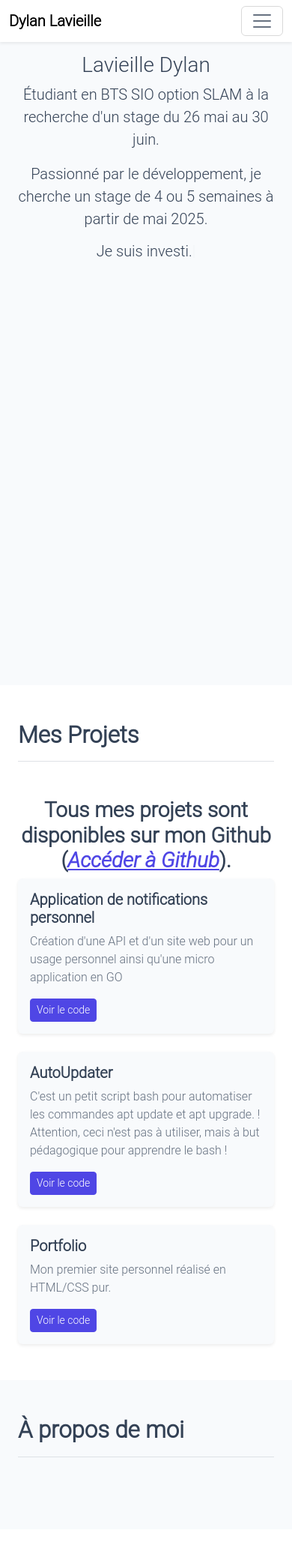
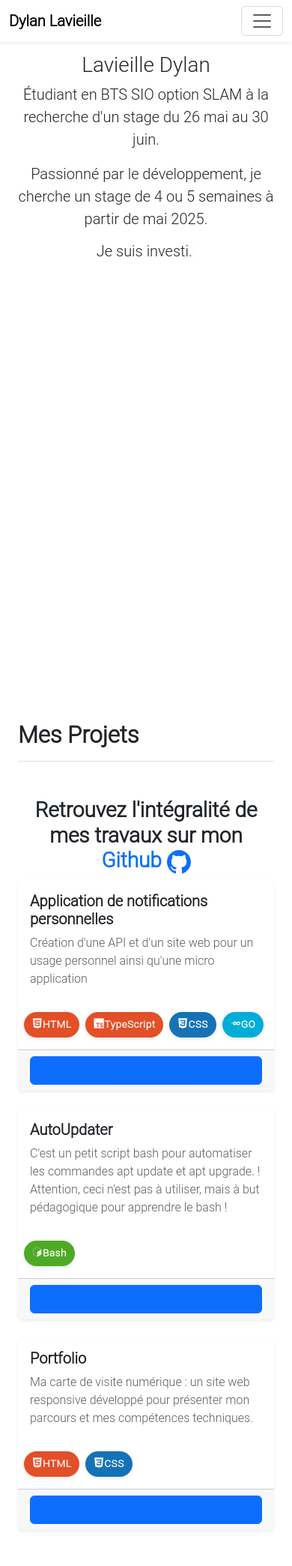
Before and after one commit to lvlDylan/portfolio, a PHP site: page / in a window 390 px wide. Shown: the whole page at 75% size. Before the commit the page ends 1944 px from the top, so only its background shows below. Run offline with PHP 8.4, Linux system fonts and the light colour scheme; some web fonts are replaced.

Commit message:
Refactor whole projects section Adding profile picture in smartphone mode Splitting scss files

```diff
--- a/index.html
+++ b/index.html
@@ -3,7 +3,7 @@ Created by Lavieille Dylan
 -->
 
 <!DOCTYPE html>
-<html lang="en">
+<html lang="fr">
 <head>
     <meta charset="UTF-8">
     <meta name="viewport" content="width=device-width, initial-scale=1.0"/>
@@ -16,7 +16,7 @@ Created by Lavieille Dylan
     <meta property="og:description" content="Portfolio de Dylan Lavieille"/>
     <meta property="og:type" content="website"/>
     <meta property="og:url" content="https://dylanlv.deb"/>
-    <meta property="og:image" content="#"/>
+    <meta property="og:image" content="assets/images/dylan.jpg"/>
     <meta property="og:site_name" content="Portfolio de Dylan Lavieille"/>
     <meta property="og:locale" content="fr_FR"/>
 
@@ -30,6 +30,7 @@ Created by Lavieille Dylan
     <script src="assets/scripts/scroller.js" defer></script>
 
     <link rel="stylesheet" href="https://cdn.jsdelivr.net/npm/bootstrap-icons@1.13.1/font/bootstrap-icons.min.css">
+    <link rel="stylesheet" type='text/css' href="https://cdn.jsdelivr.net/gh/devicons/devicon@latest/devicon.min.css"/>
 
     <link rel="preconnect" href="https://fonts.googleapis.com">
     <link rel="preconnect" href="https://fonts.gstatic.com" crossorigin>
@@ -52,6 +53,9 @@ Created by Lavieille Dylan
     <div class="offcanvas-header">
         <h5 class="offcanvas-title" id="mobileMenuLabel">Menu</h5>
         <button type="button" class="btn-close" data-bs-dismiss="offcanvas" aria-label="Close"></button>
+    </div>
+    <div class="ratio ratio-1x1 rounded-circle bg-primary-subtle mx-auto mb-3" id="avatar_container_mobile">
+        <img src="./assets/images/dylan.jpg" alt="Lavieille Dylan" class="rounded-circle"/>
     </div>
     <div class="offcanvas-body d-flex flex-column">
 
@@ -110,7 +114,7 @@ Created by Lavieille Dylan
 </div>
 
 <div class="sidebar d-none d-lg-flex flex-column p-4 text-center">
-    <div class="ratio ratio-1x1 rounded-circle bg-primary-subtle mx-auto mb-3" style="width: 100px;">
+    <div class="ratio ratio-1x1 rounded-circle bg-primary-subtle mx-auto mb-3" id="avatar_container">
         <img src="./assets/images/dylan.jpg" alt="Lavieille Dylan" class="rounded-circle"/>
     </div>
     <h4 class="fw-bold">Dylan Lavieille</h4>
@@ -152,18 +156,21 @@ Created by Lavieille Dylan
     <div class="mt-4 pt-3 border-top">
         <a href="https://github.com/lvlDylan" target="_blank">
             <svg xmlns="http://www.w3.org/2000/svg" width="25" height="25" fill="currentColor" class="bi bi-github"
+                 aria-label="Accéder à mon Github"
                  viewBox="0 0 16 16">
                 <path d="M8 0C3.58 0 0 3.58 0 8c0 3.54 2.29 6.53 5.47 7.59.4.07.55-.17.55-.38 0-.19-.01-.82-.01-1.49-2.01.37-2.53-.49-2.69-.94-.09-.23-.48-.94-.82-1.13-.28-.15-.68-.52-.01-.53.63-.01 1.08.58 1.23.82.72 1.21 1.87.87 2.33.66.07-.52.28-.87.51-1.07-1.78-.2-3.64-.89-3.64-3.95 0-.87.31-1.59.82-2.15-.08-.2-.36-1.02.08-2.12 0 0 .67-.21 2.2.82.64-.18 1.32-.27 2-.27s1.36.09 2 .27c1.53-1.04 2.2-.82 2.2-.82.44 1.1.16 1.92.08 2.12.51.56.82 1.27.82 2.15 0 3.07-1.87 3.75-3.65 3.95.29.25.54.73.54 1.48 0 1.07-.01 1.93-.01 2.2 0 .21.15.46.55.38A8.01 8.01 0 0 0 16 8c0-4.42-3.58-8-8-8"/>
             </svg>
         </a>
         <a href="https://www.linkedin.com/in/dylan-lavieille-0674003a0/" target="_blank">
             <svg xmlns="http://www.w3.org/2000/svg" width="25" height="25" fill="currentColor" class="bi bi-linkedin"
+                 aria-label="Accéder à mon linkedin"
                  viewBox="0 0 16 16">
                 <path d="M0 1.146C0 .513.526 0 1.175 0h13.65C15.474 0 16 .513 16 1.146v13.708c0 .633-.526 1.146-1.175 1.146H1.175C.526 16 0 15.487 0 14.854zm4.943 12.248V6.169H2.542v7.225zm-1.2-8.212c.837 0 1.358-.554 1.358-1.248-.015-.709-.52-1.248-1.342-1.248S2.4 3.226 2.4 3.934c0 .694.521 1.248 1.327 1.248zm4.908 8.212V9.359c0-.216.016-.432.08-.586.173-.431.568-.878 1.232-.878.869 0 1.216.662 1.216 1.634v3.865h2.401V9.25c0-2.22-1.184-3.252-2.764-3.252-1.274 0-1.845.7-2.165 1.193v.025h-.016l.016-.025V6.169h-2.4c.03.678 0 7.225 0 7.225z"/>
             </svg>
         </a>
         <button class="btn btn-sm btn-outline-secondary w-100 mt-1" id="theme-toggle">
             <svg xmlns="http://www.w3.org/2000/svg" width="16" height="16" fill="currentColor" class="bi bi-moon-stars"
+                 aria-label="Changer le thème"
                  viewBox="0 0 16 16">
                 <path d="M6 .278a.77.77 0 0 1 .08.858 7.2 7.2 0 0 0-.878 3.46c0 4.021 3.278 7.277 7.318 7.277q.792-.001 1.533-.16a.79.79 0 0 1 .81.316.73.73 0 0 1-.031.893A8.35 8.35 0 0 1 8.344 16C3.734 16 0 12.286 0 7.71 0 4.266 2.114 1.312 5.124.06A.75.75 0 0 1 6 .278M4.858 1.311A7.27 7.27 0 0 0 1.025 7.71c0 4.02 3.279 7.276 7.319 7.276a7.32 7.32 0 0 0 5.205-2.162q-.506.063-1.029.063c-4.61 0-8.343-3.714-8.343-8.29 0-1.167.242-2.278.681-3.286"/>
                 <path d="M10.794 3.148a.217.217 0 0 1 .412 0l.387 1.162c.173.518.579.924 1.097 1.097l1.162.387a.217.217 0 0 1 0 .412l-1.162.387a1.73 1.73 0 0 0-1.097 1.097l-.387 1.162a.217.217 0 0 1-.412 0l-.387-1.162A1.73 1.73 0 0 0 9.31 6.593l-1.162-.387a.217.217 0 0 1 0-.412l1.162-.387a1.73 1.73 0 0 0 1.097-1.097zM13.863.099a.145.145 0 0 1 .274 0l.258.774c.115.346.386.617.732.732l.774.258a.145.145 0 0 1 0 .274l-.774.258a1.16 1.16 0 0 0-.732.732l-.258.774a.145.145 0 0 1-.274 0l-.258-.774a1.16 1.16 0 0 0-.732-.732l-.774-.258a.145.145 0 0 1 0-.274l.774-.258c.346-.115.617-.386.732-.732z"/>
@@ -182,47 +189,108 @@ Created by Lavieille Dylan
         <h3 class="lead">Je suis <span id="typing-text"></span></h3>
     </section>
 
-
-    <section id="projets" class="container-fluid py-5 ps-lg-5 secondary-bg">
+    <section id="projets" class="container-fluid py-5 secondary-bg">
         <div class="container">
             <h2 class="mb-5 fw-bold display-5 border-bottom pb-3">Mes Projets</h2>
-            <h3 class="fw-semibold display-6 text-center">Tous mes projets sont disponibles sur mon Github (<a
-                    href="https://github.com/lvlDylan" target="_blank" class="fst-italic">Accéder à Github</a>).</h3>
+            <h3 class="fw-semibold display-6 text-center">Retrouvez l'intégralité de mes travaux sur mon
+                <a href="https://github.com/lvlDylan" target="_blank" class="text-decoration-none"
+                   rel="noopener noreferrer">
+                    Github
+                    <svg xmlns="http://www.w3.org/2000/svg" width="32" height="32" fill="currentColor"
+                         class="bi bi-github" viewBox="0 0 16 16">
+                        <path d="M8 0C3.58 0 0 3.58 0 8c0 3.54 2.29 6.53 5.47 7.59.4.07.55-.17.55-.38 0-.19-.01-.82-.01-1.49-2.01.37-2.53-.49-2.69-.94-.09-.23-.48-.94-.82-1.13-.28-.15-.68-.52-.01-.53.63-.01 1.08.58 1.23.82.72 1.21 1.87.87 2.33.66.07-.52.28-.87.51-1.07-1.78-.2-3.64-.89-3.64-3.95 0-.87.31-1.59.82-2.15-.08-.2-.36-1.02.08-2.12 0 0 .67-.21 2.2.82.64-.18 1.32-.27 2-.27s1.36.09 2 .27c1.53-1.04 2.2-.82 2.2-.82.44 1.1.16 1.92.08 2.12.51.56.82 1.27.82 2.15 0 3.07-1.87 3.75-3.65 3.95.29.25.54.73.54 1.48 0 1.07-.01 1.93-.01 2.2 0 .21.15.46.55.38A8.01 8.01 0 0 0 16 8c0-4.42-3.58-8-8-8"/>
+                    </svg>
+                </a>
+            </h3>
             <div class="row g-4">
                 <div class="col-md-6 col-lg-4">
-                    <div class="card h-100 shadow-sm border-0">
+                    <div class="card h-100 shadow-sm border-0 card-hover">
                         <div class="card-body">
-                            <h5 class="card-title fw-bold">Application de notifications personnel</h5>
+                            <h5 class="card-title fw-bold">Application de notifications personnelles</h5>
                             <p class="card-text text-muted">Création d'une API et d'un site web pour un usage personnel
-                                ainsi qu'une micro application en GO</p>
-                            <a href="https://github.com/lvlDylan/elodieNotifier" class="btn btn-sm btn-primary"
-                               target="_blank">Voir le code</a>
+                                ainsi qu'une micro application</p>
+                        </div>
+                        <div class="d-flex flex-wrap gap-2 my-3 ms-2">
+                            <span class="tech-badge bg-html">
+                                <i class="devicon-html5-plain"></i>HTML
+                            </span>
+                            <span class="tech-badge bg-html">
+                                <i class="devicon-typescript-original"></i>TypeScript
+                            </span>
+                            <span class="tech-badge bg-css">
+                                <i class="devicon-css3-plain"></i>CSS
+                            </span>
+                            <span class="tech-badge bg-go">
+                                <i class="devicon-go-plain-wordmark"></i>GO
+                            </span>
+                        </div>
+                        <div class="card-footer">
+                            <a href="https://github.com/lvlDylan/elodieNotifier"
+                               class="btn btn-outline-primary w-100 btn-primary stretched-link" target="_blank"
+                               rel="noopener noreferrer">
+                                Voir sur Github
+                                <svg xmlns="http://www.w3.org/2000/svg" width="16" height="16" fill="currentColor"
+                                     class="bi bi-github" viewBox="0 0 16 16">
+                                    <path d="M8 0C3.58 0 0 3.58 0 8c0 3.54 2.29 6.53 5.47 7.59.4.07.55-.17.55-.38 0-.19-.01-.82-.01-1.49-2.01.37-2.53-.49-2.69-.94-.09-.23-.48-.94-.82-1.13-.28-.15-.68-.52-.01-.53.63-.01 1.08.58 1.23.82.72 1.21 1.87.87 2.33.66.07-.52.28-.87.51-1.07-1.78-.2-3.64-.89-3.64-3.95 0-.87.31-1.59.82-2.15-.08-.2-.36-1.02.08-2.12 0 0 .67-.21 2.2.82.64-.18 1.32-.27 2-.27s1.36.09 2 .27c1.53-1.04 2.2-.82 2.2-.82.44 1.1.16 1.92.08 2.12.51.56.82 1.27.82 2.15 0 3.07-1.87 3.75-3.65 3.95.29.25.54.73.54 1.48 0 1.07-.01 1.93-.01 2.2 0 .21.15.46.55.38A8.01 8.01 0 0 0 16 8c0-4.42-3.58-8-8-8"/>
+                                </svg>
+                            </a>
                         </div>
                     </div>
                 </div>
 
                 <div class="col-md-6 col-lg-4">
-                    <div class="card h-100 shadow-sm border-0">
+                    <div class="card h-100 shadow-sm border-0 card-hover">
                         <div class="card-body">
                             <h5 class="card-title fw-bold">AutoUpdater</h5>
                             <p class="card-text text-muted">C'est un petit script bash pour automatiser les commandes
                                 apt update et
                                 apt upgrade. ! Attention, ceci n'est pas à utiliser, mais à but pédagogique pour
                                 apprendre le bash !</p>
-                            <a href="https://github.com/lvlDylan/BashAutoUpdater" class="btn btn-sm btn-primary"
-                               target="_blank">Voir le code</a>
+                        </div>
+                        <div class="d-flex flex-wrap gap-2 my-3 ms-2">
+                            <span class="tech-badge bg-bash">
+                                <i class="devicon-bash-plain"></i>Bash
+                            </span>
+                        </div>
+                        <div class="card-footer">
+                            <a href="https://github.com/lvlDylan/BashAutoUpdater"
+                               class="btn btn-outline-primary w-100 btn-primary stretched-link" target="_blank"
+                               rel="noopener noreferrer">
+                                Voir sur Github
+                                <svg xmlns="http://www.w3.org/2000/svg" width="16" height="16" fill="currentColor"
+                                     class="bi bi-github" viewBox="0 0 16 16">
+                                    <path d="M8 0C3.58 0 0 3.58 0 8c0 3.54 2.29 6.53 5.47 7.59.4.07.55-.17.55-.38 0-.19-.01-.82-.01-1.49-2.01.37-2.53-.49-2.69-.94-.09-.23-.48-.94-.82-1.13-.28-.15-.68-.52-.01-.53.63-.01 1.08.58 1.23.82.72 1.21 1.87.87 2.33.66.07-.52.28-.87.51-1.07-1.78-.2-3.64-.89-3.64-3.95 0-.87.31-1.59.82-2.15-.08-.2-.36-1.02.08-2.12 0 0 .67-.21 2.2.82.64-.18 1.32-.27 2-.27s1.36.09 2 .27c1.53-1.04 2.2-.82 2.2-.82.44 1.1.16 1.92.08 2.12.51.56.82 1.27.82 2.15 0 3.07-1.87 3.75-3.65 3.95.29.25.54.73.54 1.48 0 1.07-.01 1.93-.01 2.2 0 .21.15.46.55.38A8.01 8.01 0 0 0 16 8c0-4.42-3.58-8-8-8"/>
+                                </svg>
+                            </a>
                         </div>
                     </div>
                 </div>
 
                 <div class="col-md-6 col-lg-4">
-                    <div class="card h-100 shadow-sm border-0">
+                    <div class="card h-100 shadow-sm border-0 card-hover">
                         <div class="card-body">
                             <h5 class="card-title fw-bold">Portfolio</h5>
-                            <p class="card-text text-muted">Mon premier site personnel réalisé en HTML/CSS pur.</p>
-                            <a href="https://github.com/lvlDylan/portfolio" class="btn btn-sm btn-primary"
-                               target="_blank">Voir
-                                le code</a>
+                            <p class="card-text text-muted">Ma carte de visite numérique : un site web responsive
+                                développé pour présenter mon parcours et mes compétences techniques. </p>
+                        </div>
+                        <div class="d-flex flex-wrap gap-2 my-3 ms-2">
+                            <span class="tech-badge bg-html">
+                                <i class="devicon-html5-plain"></i>HTML
+                            </span>
+                            <span class="tech-badge bg-css">
+                                <i class="devicon-css3-plain"></i>CSS
+                            </span>
+                        </div>
+                        <div class="card-footer">
+                            <a href="https://github.com/lvlDylan/portfolio"
+                               class="btn btn-outline-primary w-100 btn-primary stretched-link" target="_blank"
+                               rel="noopener noreferrer">
+                                Voir sur Github
+                                <svg xmlns="http://www.w3.org/2000/svg" width="16" height="16" fill="currentColor"
+                                     class="bi bi-github" viewBox="0 0 16 16">
+                                    <path d="M8 0C3.58 0 0 3.58 0 8c0 3.54 2.29 6.53 5.47 7.59.4.07.55-.17.55-.38 0-.19-.01-.82-.01-1.49-2.01.37-2.53-.49-2.69-.94-.09-.23-.48-.94-.82-1.13-.28-.15-.68-.52-.01-.53.63-.01 1.08.58 1.23.82.72 1.21 1.87.87 2.33.66.07-.52.28-.87.51-1.07-1.78-.2-3.64-.89-3.64-3.95 0-.87.31-1.59.82-2.15-.08-.2-.36-1.02.08-2.12 0 0 .67-.21 2.2.82.64-.18 1.32-.27 2-.27s1.36.09 2 .27c1.53-1.04 2.2-.82 2.2-.82.44 1.1.16 1.92.08 2.12.51.56.82 1.27.82 2.15 0 3.07-1.87 3.75-3.65 3.95.29.25.54.73.54 1.48 0 1.07-.01 1.93-.01 2.2 0 .21.15.46.55.38A8.01 8.01 0 0 0 16 8c0-4.42-3.58-8-8-8"/>
+                                </svg>
+                            </a>
                         </div>
                     </div>
                 </div>
@@ -230,12 +298,6 @@ Created by Lavieille Dylan
         </div>
     </section>
 
-
-    <section id="about" class="container-fluid py-5 ps-lg-5">
-        <div class="container">
-            <h2 class="mb-5 fw-bold display-5 border-bottom pb-3">À propos de moi</h2>
-        </div>
-    </section>
 </main>
 
 </body>
--- /dev/null
+++ b/scss/_badge.scss
@@ -0,0 +1,42 @@
+.tech-badge {
+  font-size: 0.85em;
+  padding: 0.5em 0.8em;
+  border-radius: 50rem;
+  font-weight: 600;
+  letter-spacing: 0.5px;
+  box-shadow: 0 2px 5px rgba(0, 0, 0, 0.1);
+  transition: transform 0.3s ease;
+  color: white;
+  text-decoration: none;
+  display: inline-block;
+}
+
+.card:hover .tech-badge {
+  transform: translateY(-3px);
+  box-shadow: 0 4px 8px rgba(0, 0, 0, 0.2);
+}
+
+.bg-html {
+  background-color: #E34F26;
+}
+
+.bg-css {
+  background-color: #1572B6;
+}
+
+.bg-js {
+  background-color: #F7DF1E;
+  color: black !important;
+}
+
+.bg-ts {
+  background-color: #3178C6;
+}
+
+.bg-bash {
+  background-color: #4EAA25;
+}
+
+.bg-go {
+  background-color: #00ADD8;
+}
--- /dev/null
+++ b/scss/_theme.scss
@@ -0,0 +1,38 @@
+$primary: #4f46e5;
+$secondary: #10b981;
+$body-bg: #f8fafc;
+$sidebar-bg: #ffffff;
+$body-color: #334155;
+$text-muted: #64748b;
+
+:root {
+  --bs-sidebar-bg: #{$sidebar-bg};
+}
+
+[data-bs-theme="dark"] {
+  --bs-primary: #38bdf8;
+  --bs-primary-rgb: 56, 189, 248;
+
+  --bs-secondary: #a78bfa;
+  --bs-secondary-rgb: 167, 139, 250;
+
+  --bs-body-bg: #0f172a;
+  --bs-body-bg-rgb: 15, 23, 42;
+
+  --bs-sidebar-bg: #1e293b;
+  --bs-sidebar-bg-rgb: 30, 41, 59;
+
+  --bs-body-color: #e2e8f0;
+  --bs-body-color-rgb: 226, 232, 240;
+
+  --bs-text-muted: #94a3b8;
+  --bs-text-muted-rgb: 148, 163, 184;
+}
+
+.secondary-bg {
+  background-color: var(--bs-sidebar-bg);
+}
+
+a {
+  color: var(--bs-primary);
+}
--- a/scss/main.scss
+++ b/scss/main.scss
@@ -1,41 +1,21 @@
-$primary: #4f46e5;
-$secondary: #10b981;
-$body-bg: #f8fafc;
-$sidebar-bg: #ffffff;
-$body-color: #334155;
-$text-muted: #64748b;
+@use "../node_modules/bootstrap/scss/bootstrap";
+@use "theme.scss";
+@use "terminal.scss";
+@use "badge.scss";
 
 $sidebar-width: 280px;
-
-@import "../node_modules/bootstrap/scss/bootstrap";
-
-:root {
-  --bs-sidebar-bg: #{$sidebar-bg};
-}
 
 body {
   font-family: "Roboto Light", Helvetica, Arial, sans-serif;
   scroll-behavior: smooth;
 }
 
-[data-bs-theme="dark"] {
-  --bs-primary: #38bdf8;
-  --bs-primary-rgb: 56, 189, 248;
+#avatar_container {
+  width: 100px;
+}
 
-  --bs-secondary: #a78bfa;
-  --bs-secondary-rgb: 167, 139, 250;
-
-  --bs-body-bg: #0f172a;
-  --bs-body-bg-rgb: 15, 23, 42;
-
-  --bs-sidebar-bg: #1e293b;
-  --bs-sidebar-bg-rgb: 30, 41, 59;
-
-  --bs-body-color: #e2e8f0;
-  --bs-body-color-rgb: 226, 232, 240;
-
-  --bs-text-muted: #94a3b8;
-  --bs-text-muted-rgb: 148, 163, 184;
+#avatar_container_mobile {
+  width: 75px;
 }
 
 .main-content {
@@ -45,6 +25,15 @@ body {
 
 section {
   scroll-margin-top: 80px;
+}
+
+.card-hover {
+  transition: transform 0.3s ease, box-shadow 0.3s ease;
+}
+
+.card-hover:hover {
+  transform: translateY(-5px);
+  box-shadow: 0 1rem 3rem rgba(0, 0, 0, .175) !important;
 }
 
 @media (min-width: 992px) {
@@ -73,7 +62,3 @@ section {
     scroll-margin-top: 0;
   }
 }
-
-.secondary-bg {
-  background-color: var(--bs-sidebar-bg);
-}
```
Also changed, not shown: scss/_terminal.scss (added, +95 -0 lines), assets/styles/style.css.
